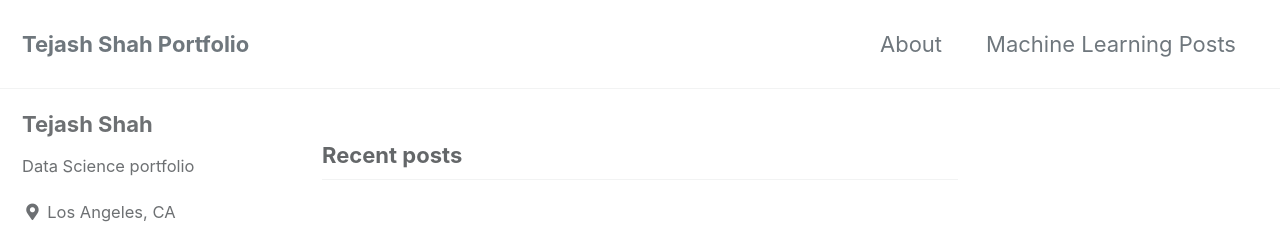
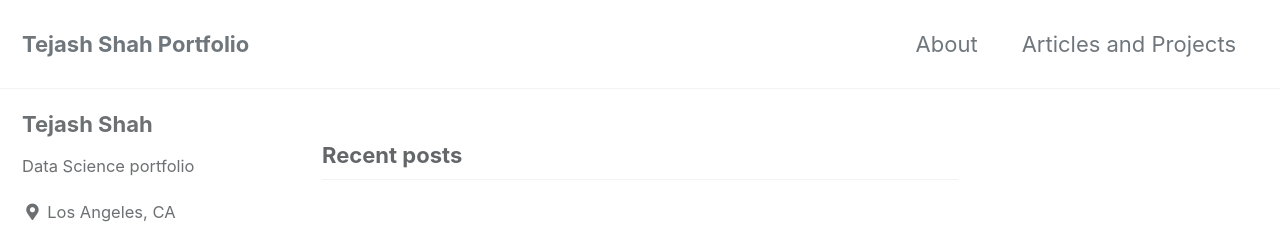
Before and after one commit to Tejash-Shah/Tejash-Shah.github.io, a Jekyll site: the page built from index.html, in a window 1280 px wide. Shown: the top 225 px of the page. Built offline with Jekyll 4.4.1, drawn with Linux system fonts in a browser that asks for light colours; cached includes are drawn as plain includes; the list of posts is cut into pages by our own code.

Commit message:
modify navigation yml

```diff
--- a/_data/navigation.yml
+++ b/_data/navigation.yml
@@ -2,7 +2,7 @@
 main:
   - title: "About"
     url: /about/
-  - title: "Machine Learning Posts"
+  - title: "Articles and Projects"
     url: /machine-learning/
   # - title: "Machine Learning Projects"
   #   url: /machine-learning-projects/
```
